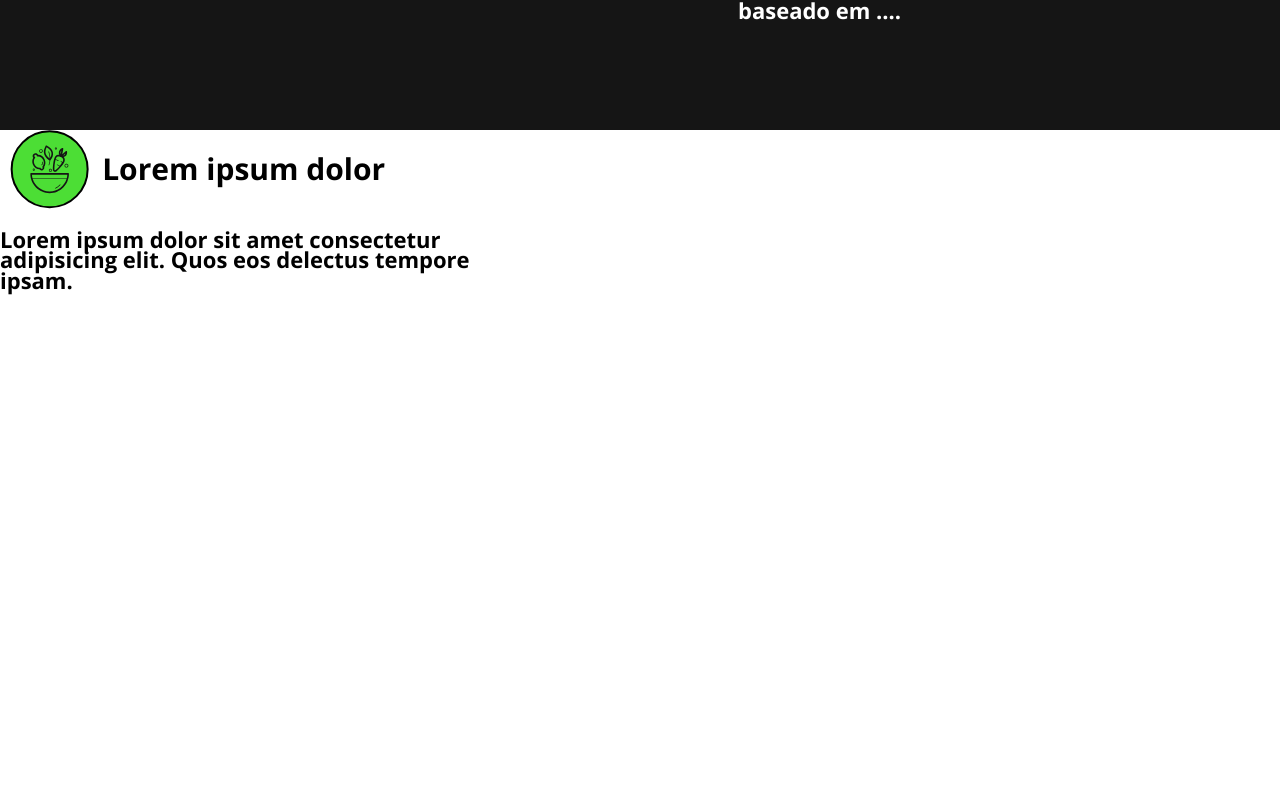
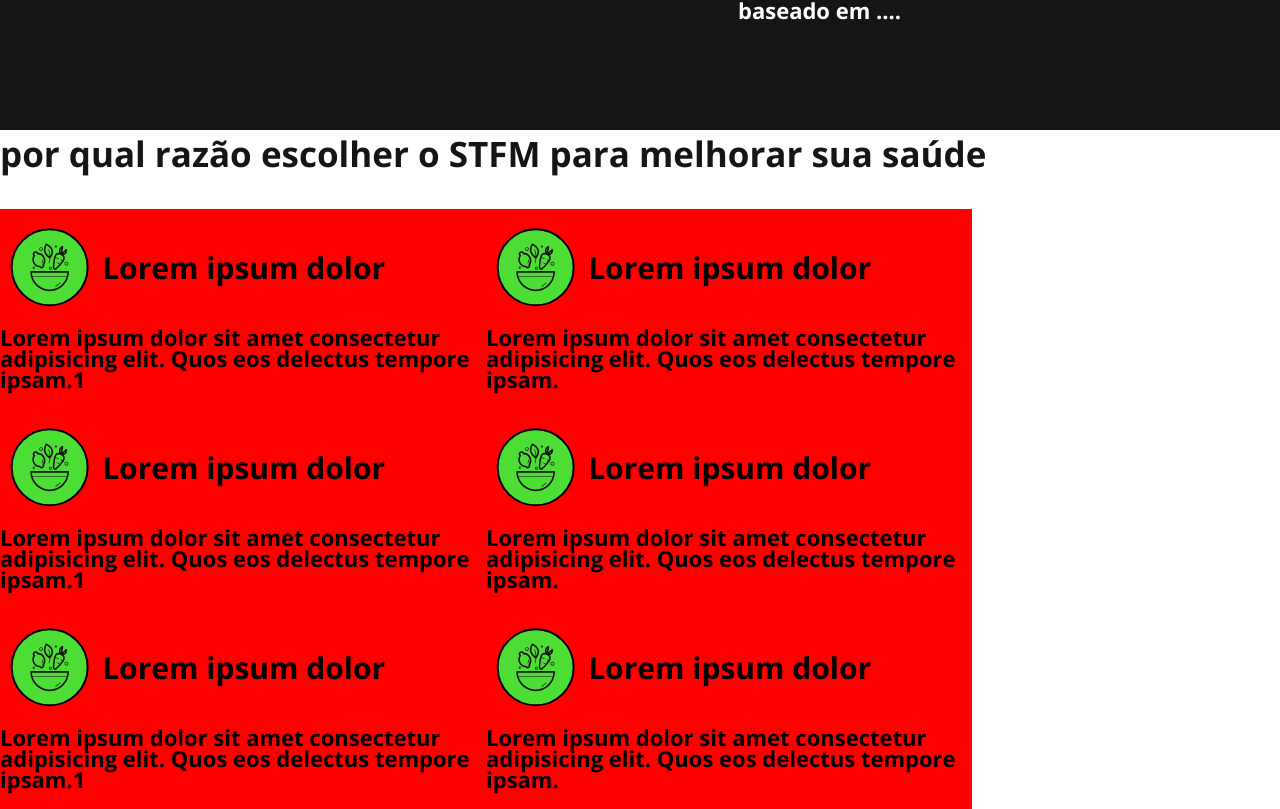
Before and after one commit to PauloHenriDev/landingpagestfm, a React (Create React App) app: page / in a window 1280 px wide. Shown: the part 2957-3766 px from the top of the page. Before the commit the page ends 3252 px from the top, so only its background shows below. Built offline with nearby package versions, Linux system fonts and the light colour scheme.

Commit message:
posicionando a section de marketing

```diff
--- a/src/pages/Home/Home.css
+++ b/src/pages/Home/Home.css
@@ -126,3 +126,18 @@
 .difference__content {
     background: white;
 }
+
+.card__content {
+    display: flex;
+}
+
+.cards {
+    flex-direction: column;
+
+
+
+    display: flex;
+    background-color: red;
+    justify-content: space-around;
+    height: 600px;
+}
--- a/src/pages/Home/index.js
+++ b/src/pages/Home/index.js
@@ -104,7 +104,19 @@ const Home = () => {
             </section>
 
             <section className="difference__content">
-                <Card icon={CardIcon} title="Lorem ipsum dolor">Lorem ipsum dolor sit amet consectetur adipisicing elit. Quos eos delectus tempore ipsam.</Card>
+                <Title className="difference__title" text='por qual razão escolher o STFM para melhorar sua saúde' />
+                <div className="card__content">
+                    <div className="cards card__left">
+                        <Card icon={CardIcon} title="Lorem ipsum dolor">Lorem ipsum dolor sit amet consectetur adipisicing elit. Quos eos delectus tempore ipsam.1</Card>
+                        <Card icon={CardIcon} title="Lorem ipsum dolor">Lorem ipsum dolor sit amet consectetur adipisicing elit. Quos eos delectus tempore ipsam.1</Card>
+                        <Card icon={CardIcon} title="Lorem ipsum dolor">Lorem ipsum dolor sit amet consectetur adipisicing elit. Quos eos delectus tempore ipsam.1</Card>
+                    </div>
+                    <div className="cards card__right">
+                        <Card icon={CardIcon} title="Lorem ipsum dolor">Lorem ipsum dolor sit amet consectetur adipisicing elit. Quos eos delectus tempore ipsam.</Card>
+                        <Card icon={CardIcon} title="Lorem ipsum dolor">Lorem ipsum dolor sit amet consectetur adipisicing elit. Quos eos delectus tempore ipsam.</Card>
+                        <Card icon={CardIcon} title="Lorem ipsum dolor">Lorem ipsum dolor sit amet consectetur adipisicing elit. Quos eos delectus tempore ipsam.</Card>
+                    </div>
+                </div>
             </section>
         </>
     )
```
